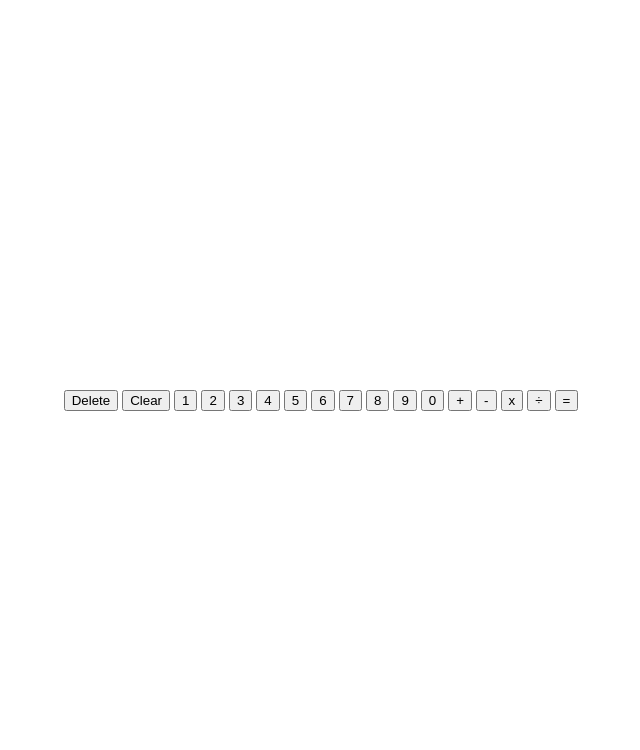
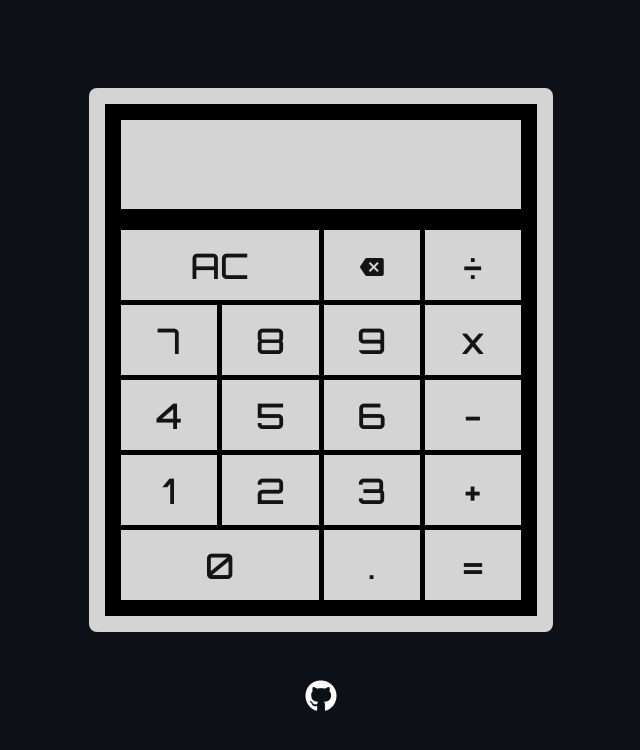
Before and after one commit to GokhanTurgut/calculator, a plain HTML site: page index.html in a window 1280 px wide. Shown: the whole page, without its empty margins (319-959 px from the left). Drawn offline with Linux system fonts and the light colour scheme.

Commit message:
Style of the application has been done, project needs a keyboard support.

```diff
--- a/index.html
+++ b/index.html
@@ -6,29 +6,40 @@
     <meta name="viewport" content="width=device-width, initial-scale=1.0">
     <title>Calculator</title>
     <link rel="stylesheet" href="style.css">
+    <link href="https://fonts.googleapis.com/icon?family=Material+Icons" rel="stylesheet">
+    <link rel="preconnect" href="https://fonts.googleapis.com">
+    <link rel="preconnect" href="https://fonts.gstatic.com" crossorigin>
+    <link href="https://fonts.googleapis.com/css2?family=Orbitron:wght@500&display=swap" rel="stylesheet">
+    <script src="https://kit.fontawesome.com/87d84a10c2.js" crossorigin="anonymous"></script>
 </head>
 <body>
     <div class="calculator">
-        <div id="display"></div>
-        <button id="delete">Delete</button>
-        <button id="clear">Clear</button>
-        <button id="one">1</button>
-        <button id="two">2</button>
-        <button id="three">3</button>
-        <button id="four">4</button>
-        <button id="five">5</button>
-        <button id="six">6</button>
-        <button id="seven">7</button>
-        <button id="eight">8</button>
-        <button id="nine">9</button>
-        <button id="zero">0</button>
-        <button id="plus">+</button>
-        <button id="minus">-</button>
-        <button id="multiply">x</button>
-        <button id="divide">÷</button>
+        <div class="displayContainer">
+            <div id="display"></div>
+        </div>
+        <button id="clear">AC</button>
+        <button id="delete">
+            <span class="material-icons">backspace</span>
+        </button>
+        <button id="divide" class="operator">÷</button>
+        <button id="seven" class="number">7</button>
+        <button id="eight" class="number">8</button>
+        <button id="nine" class="number">9</button>
+        <button id="multiply" class="operator">x</button>
+        <button id="four" class="number">4</button>
+        <button id="five" class="number">5</button>
+        <button id="six" class="number">6</button>
+        <button id="minus" class="operator">-</button>
+        <button id="one" class="number">1</button>
+        <button id="two" class="number">2</button>
+        <button id="three" class="number">3</button>
+        <button id="plus" class="operator">+</button>
+        <button id="zero" class="number">0</button>
+        <button id="dot">.</button>
         <button id="equal">=</button>
     </div>
 
+    <a class="fab fa-github githubLink" href="https://github.com/GokhanTurgut" target="_blank"></a>
 
     <script src="script.js"></script>
 </body>
--- a/script.js
+++ b/script.js
@@ -17,6 +17,7 @@ const sevenBtn = document.getElementById('seven');
 const eightBtn = document.getElementById('eight');
 const nineBtn = document.getElementById('nine');
 const zeroBtn = document.getElementById('zero');
+const dotBtn = document.getElementById('dot');
 
 // Writing numbers on the display screen.
 
@@ -50,6 +51,11 @@ nineBtn.addEventListener('click', () => {
 zeroBtn.addEventListener('click', () => {
     writeNumber('0');
 })
+dotBtn.addEventListener('click', () => {
+    writeNumber('.');
+    dotBtn.disabled = true;
+})
+
 
 // Clear and Delete button functionality.
 
@@ -134,6 +140,7 @@ function clear() {
     currentNumber = undefined;
     operationType = undefined;
     operationStatus = false;
+    dotBtn.disabled = false;
 }
 
 function writeNumber(number) {
@@ -152,6 +159,7 @@ function firstOperation (operation) {
     previousNumber = parseFloat(previousNumber);
     shouldClear = true;
     operationStatus = true;
+    dotBtn.disabled = false;
     operationType = operation;
 }
 
@@ -163,5 +171,6 @@ function getResult (operation) {
     previousNumber = display.textContent;
     previousNumber = parseFloat(previousNumber);
     shouldClear = true;
+    dotBtn.disabled = false;
     operationType = operation;
 }
--- a/style.css
+++ b/style.css
@@ -2,7 +2,88 @@ body {
     min-height: 100vh;
     margin: 0;
     display: flex;
+    flex-direction: column;
     justify-content: center;
     align-items: center;
+    font-family: 'Orbitron', sans-serif;
+    background: #0d1117
+}
 
+.calculator {
+    background-color: black;
+    height: 30rem;
+    width: 25rem;
+    display: grid;
+    grid-template-columns: repeat(4, 1fr);
+    grid-template-rows: 1.5fr repeat(5, 1fr);
+    gap: 5px;
+    padding: 1rem;
+    border: solid 1rem #d4d4d4;
+    border-radius: .5rem;
 }
+
+.displayContainer {
+    background-color: #d4d4d4;
+    width: 100%;
+    grid-column: 1 / span 4;
+    display: flex;
+    justify-content: flex-end;
+    align-items: flex-start;
+    margin-bottom: 1rem;
+}
+
+.githubLink {
+    margin-top: 3rem;
+    font-size: 2rem;
+    text-decoration: none;
+    color: white;
+}
+
+button {
+    font-family: 'Orbitron', sans-serif;
+    font-size: 2.2rem;
+    color: rgb(20, 20, 20);
+    background-color: #d4d4d4;
+    border: none;
+}
+
+button:active {
+    transform: translateY(.15rem);
+}
+
+#display {
+    font-size:2.2rem;
+    color: black;
+}
+
+#clear {
+    grid-column: 1 / span 2;
+}
+
+#clear:hover {
+    background-color: #9e2e2e;
+}
+
+#delete:hover {
+    background-color: #ff8742;
+}
+
+#zero {
+    grid-column: 1 / span 2;
+}
+
+#equal:hover {
+    background-color: #33d491;
+}
+
+#dot:hover {
+    background-color: #6c6bc9;
+}
+
+.operator:hover {
+    background-color: #ffd152;
+}
+
+.number:hover {
+    background-color: #6bc3c9;
+}
```
